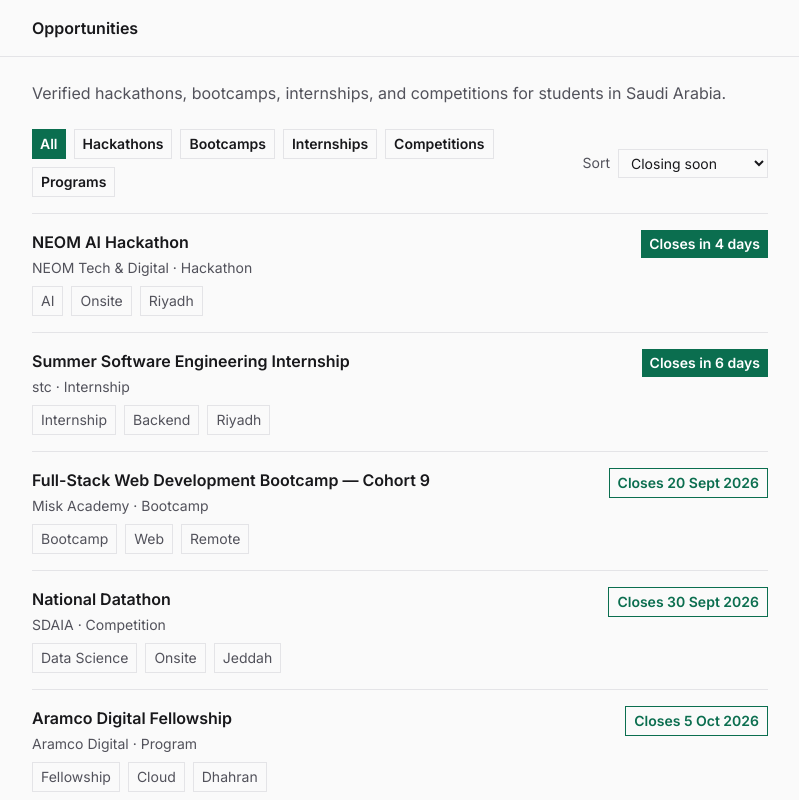
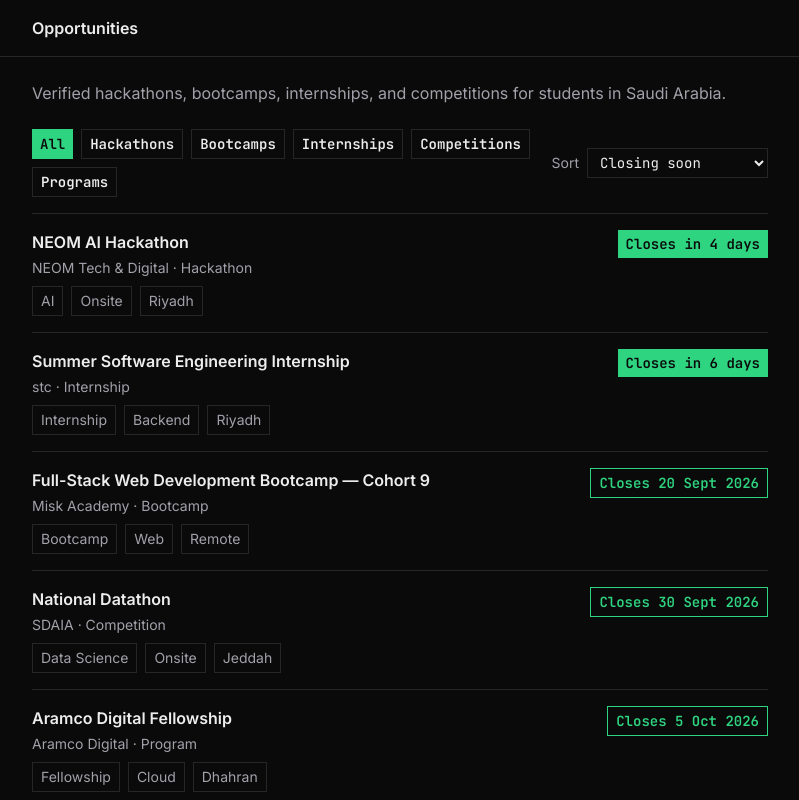
Before and after one commit to rabehalmutairi/VETTED, a Next.js app: page / in a window 1280 px wide. Shown: the top 800 px of the page, without its empty margins (240-1039 px from the left). Built offline with nearby package versions, Linux system fonts and the light colour scheme.

Commit message:
apply dark theme to discover and opportunity detail surfaces

```diff
--- a/app/globals.css
+++ b/app/globals.css
@@ -1,31 +1,36 @@
 @import "tailwindcss";
 
 :root {
-  --background: #fafafa;
-  --foreground: #18181b;
-  --muted: #52525b;
-  --border: #e4e4e7;
-  --accent: #0b6e4f;
-  --accent-subtle: #e6f2ee;
+  --ground: #0a0a0a;
+  --surface: #121212;
+  --hairline: #262626;
+  --hairline-lit: #3a3a3a;
+  --ink: #ededed;
+  --muted: #a1a1aa;
+  --accent: #2fd480;
+  --accent-dim: #1a3d2e;
 }
 
 @theme inline {
-  --color-background: var(--background);
-  --color-foreground: var(--foreground);
+  --color-ground: var(--ground);
+  --color-surface: var(--surface);
+  --color-hairline: var(--hairline);
+  --color-hairline-lit: var(--hairline-lit);
+  --color-ink: var(--ink);
   --color-muted: var(--muted);
-  --color-border: var(--border);
   --color-accent: var(--accent);
-  --color-accent-subtle: var(--accent-subtle);
+  --color-accent-dim: var(--accent-dim);
   --font-sans: var(--font-inter);
+  --font-mono: var(--font-jetbrains-mono);
 }
 
 body {
-  background: var(--background);
-  color: var(--foreground);
+  background: var(--ground);
+  color: var(--ink);
 }
 
 ::selection {
-  background: var(--accent-subtle);
+  background: var(--accent-dim);
   color: var(--accent);
 }
 
--- a/app/layout.tsx
+++ b/app/layout.tsx
@@ -1,10 +1,15 @@
 import type { Metadata } from "next";
-import { Inter } from "next/font/google";
+import { Inter, JetBrains_Mono } from "next/font/google";
 import Link from "next/link";
 import "./globals.css";
 
 const inter = Inter({
   variable: "--font-inter",
+  subsets: ["latin"],
+});
+
+const jetbrainsMono = JetBrains_Mono({
+  variable: "--font-jetbrains-mono",
   subsets: ["latin"],
 });
 
@@ -16,13 +21,16 @@
 
 export default function RootLayout({ children }: LayoutProps<"/">) {
   return (
-    <html lang="en" className={`${inter.variable} h-full antialiased`}>
+    <html
+      lang="en"
+      className={`${inter.variable} ${jetbrainsMono.variable} h-full antialiased`}
+    >
       <body className="min-h-full flex flex-col font-sans">
-        <header className="border-b border-border">
+        <header className="border-b border-hairline">
           <div className="mx-auto max-w-3xl px-4 py-4">
             <Link
               href="/"
-              className="text-base font-semibold text-foreground transition-colors duration-150 [@media(hover:hover)_and_(pointer:fine)]:hover:text-accent"
+              className="text-base font-semibold text-ink transition-colors duration-150 [@media(hover:hover)_and_(pointer:fine)]:hover:text-accent"
             >
               Opportunities
             </Link>
--- a/app/opportunities/[slug]/page.tsx
+++ b/app/opportunities/[slug]/page.tsx
@@ -62,7 +62,7 @@
 
       <div className="mt-4 flex items-start justify-between gap-4">
         <div className="min-w-0">
-          <h1 className="text-xl font-semibold text-foreground">
+          <h1 className="text-xl font-semibold text-ink">
             {opportunity.title}
           </h1>
           <p className="mt-1 text-sm text-muted">
@@ -76,27 +76,27 @@
         {opportunity.tags.map((tag) => (
           <span
             key={tag}
-            className="border border-border px-2 py-1 text-sm text-muted"
+            className="border border-hairline px-2 py-1 text-sm text-muted"
           >
             {tag}
           </span>
         ))}
       </div>
 
-      <p className="mt-6 text-base text-foreground whitespace-pre-line">
+      <p className="mt-6 text-base text-ink whitespace-pre-line">
         {opportunity.description}
       </p>
 
-      <div className="mt-6 border-t border-border pt-4">
+      <div className="mt-6 border-t border-hairline pt-4">
         <OutboundLink
           href={opportunity.applyUrl}
-          className="inline-block bg-accent px-4 py-2 text-sm font-semibold text-white transition duration-150 active:scale-[0.97] [@media(hover:hover)_and_(pointer:fine)]:hover:bg-accent/90"
+          className="inline-block bg-accent px-4 py-2 text-sm font-semibold text-ground transition duration-150 active:scale-[0.97] [@media(hover:hover)_and_(pointer:fine)]:hover:bg-accent/90"
         >
           Apply
         </OutboundLink>
       </div>
 
-      <p className="mt-6 text-sm text-muted">
+      <p className="mt-6 text-sm text-muted font-mono">
         Last verified {formatDate(opportunity.lastVerifiedAt)}
       </p>
     </div>
--- a/components/DeadlineChip.tsx
+++ b/components/DeadlineChip.tsx
@@ -12,14 +12,14 @@
 
   const styles = {
     open: "border border-accent text-accent",
-    "closing-soon": "bg-accent text-white",
-    today: "bg-accent text-white",
-    closed: "border border-border text-muted",
+    "closing-soon": "bg-accent text-ground",
+    today: "bg-accent text-ground",
+    closed: "border border-hairline text-muted",
   }[urgency];
 
   return (
     <span
-      className={`inline-block shrink-0 whitespace-nowrap px-2 py-1 text-sm font-semibold ${styles}`}
+      className={`inline-block shrink-0 whitespace-nowrap px-2 py-1 text-sm font-semibold font-mono ${styles}`}
     >
       {label}
     </span>
--- a/components/DiscoverList.tsx
+++ b/components/DiscoverList.tsx
@@ -43,10 +43,10 @@
                 key={filter.value}
                 type="button"
                 onClick={() => setTypeFilter(filter.value)}
-                className={`px-2 py-1 text-sm font-semibold transition duration-150 active:scale-[0.97] ${
+                className={`px-2 py-1 text-sm font-semibold font-mono transition duration-150 active:scale-[0.97] ${
                   active
-                    ? "bg-accent text-white"
-                    : "border border-border text-foreground [@media(hover:hover)_and_(pointer:fine)]:hover:border-accent"
+                    ? "bg-accent text-ground"
+                    : "border border-hairline text-ink [@media(hover:hover)_and_(pointer:fine)]:hover:border-hairline-lit"
                 }`}
               >
                 {filter.label}
@@ -60,7 +60,7 @@
           <select
             value={sortOrder}
             onChange={(e) => setSortOrder(e.target.value as SortOrder)}
-            className="border border-border px-2 py-1 text-sm text-foreground"
+            className="border border-hairline px-2 py-1 text-sm text-ink font-mono"
           >
             <option value="closing-soon">Closing soon</option>
             <option value="recently-added">Recently verified</option>
@@ -70,8 +70,8 @@
 
       <div className="mt-4">
         {visible.length === 0 ? (
-          <div className="border border-border px-4 py-8 text-center">
-            <p className="text-base font-semibold text-foreground">
+          <div className="border border-hairline px-4 py-8 text-center">
+            <p className="text-base font-semibold text-ink">
               No open listings match this filter
             </p>
             <button
--- a/components/OpportunityCard.tsx
+++ b/components/OpportunityCard.tsx
@@ -14,11 +14,11 @@
   return (
     <Link
       href={`/opportunities/${opportunity.slug}`}
-      className="group block border-b border-border py-4 first:border-t transition-colors duration-150 [@media(hover:hover)_and_(pointer:fine)]:hover:bg-accent-subtle/50"
+      className="group block border-b border-hairline py-4 first:border-t transition-colors duration-150 [@media(hover:hover)_and_(pointer:fine)]:hover:bg-accent-dim/50"
     >
       <div className="flex items-start justify-between gap-4">
         <div className="min-w-0">
-          <h3 className="text-base font-semibold text-foreground truncate group-hover:underline">
+          <h3 className="text-base font-semibold text-ink truncate group-hover:underline">
             {opportunity.title}
           </h3>
           <p className="mt-1 text-sm text-muted">
@@ -28,7 +28,7 @@
             {opportunity.tags.map((tag) => (
               <span
                 key={tag}
-                className="border border-border px-2 py-1 text-sm text-muted"
+                className="border border-hairline px-2 py-1 text-sm text-muted"
               >
                 {tag}
               </span>
```
